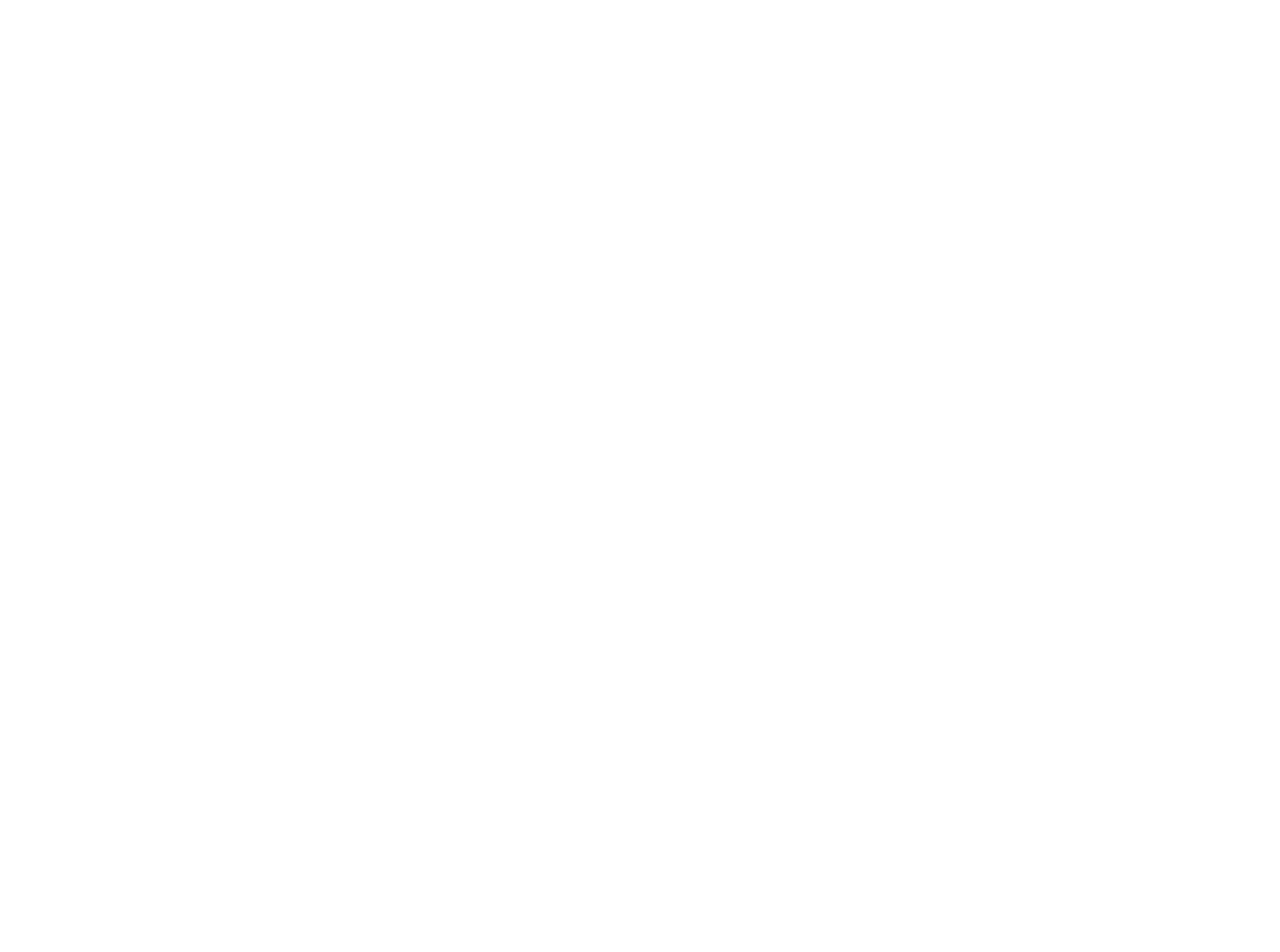
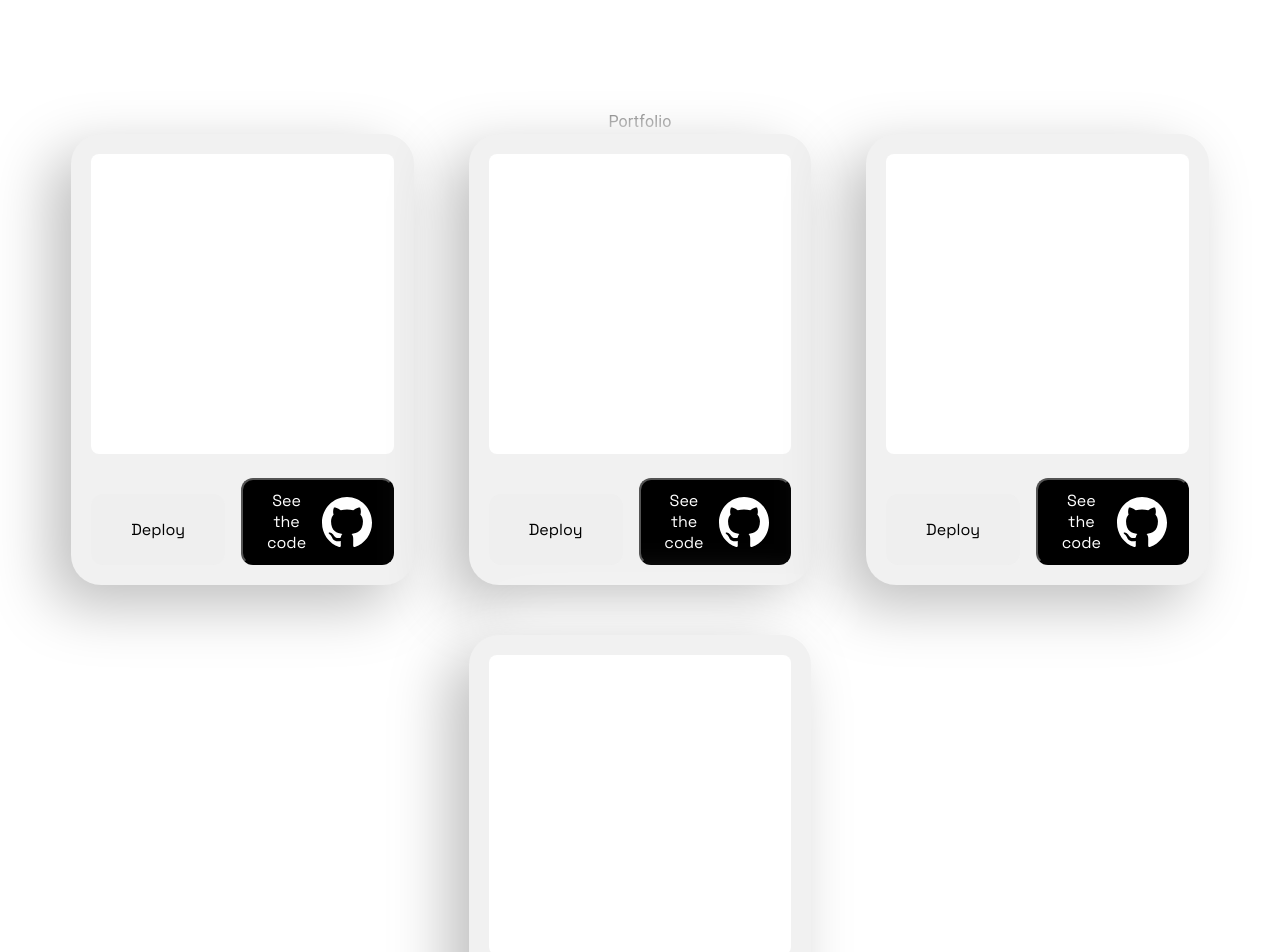
Before and after one commit to OBitencourt/portifolio, a Next.js app: page / in a window 1280 px wide. Shown: the part 2300-3252 px from the top of the page. Before the commit the page ends 2091 px from the top, so only its background shows below. Built offline with nearby package versions, Linux system fonts and the light colour scheme.

Commit message:
feat: making main portifolio structure

```diff
--- a/pages/index.tsx
+++ b/pages/index.tsx
@@ -1,6 +1,7 @@
 import Header from '@/src/components/Header'
 import Home from '@/src/components/Sections/Home'
 import Techs from '@/src/components/Sections/Techs'
+import Portfolio from '@/src/components/Sections/Portfolio'
 
 const Index = () => {
     return (
@@ -8,6 +9,7 @@
             <Header />
             <Home />
             <Techs />
+            <Portfolio />
         </>
     );
 };
--- /dev/null
+++ b/src/components/Sections/Portfolio/index.js
@@ -0,0 +1,141 @@
+import Image from 'next/image'
+import { Content, GitButton, DeployButton, Title } from './style'
+import { Container } from '@mui/material'
+
+const Portfolio = () => {
+
+    return (
+
+        <>
+            <section id="portfolio" style={{margin: '100px 0px'}}>
+                <Title align='center'>
+                    Portfolio
+                </Title>
+                <Container
+                    maxWidth='false'
+                    sx={{
+                        width: '93%',
+                        display: 'flex',
+                        justifyContent: 'space-around',
+                        flexWrap: 'wrap',
+                        gap: '50px'
+                    }}
+                >
+
+                    <Content>
+                        <div style={{
+                            backgroundColor: 'white',
+                            width: '100%',
+                            height: '300px',
+                            borderRadius: '8px'
+                        }}>
+
+                        </div>
+
+                        <div style={{display: 'flex', width: '100%', justifyContent: 'end', marginTop: '24px'}}>
+
+                            <DeployButton>
+                                Deploy
+                            </DeployButton>
+                            <GitButton>
+                                See the code
+                                <Image
+                                    alt='github'
+                                    width={50}
+                                    height={50}
+                                    src="/images/github-white.svg"
+                                    style={{marginLeft: '12px'}}
+                                />
+                            </GitButton>
+                        </div>
+                    </Content>
+                    <Content>
+                        <div style={{
+                            backgroundColor: 'white',
+                            width: '100%',
+                            height: '300px',
+                            borderRadius: '8px'
+                        }}>
+
+                        </div>
+
+                        <div style={{display: 'flex', width: '100%', justifyContent: 'end', marginTop: '24px'}}>
+
+                            <DeployButton>
+                                Deploy
+                            </DeployButton>
+                            <GitButton>
+                                See the code
+                                <Image
+                                    alt='github'
+                                    width={50}
+                                    height={50}
+                                    src="/images/github-white.svg"
+                                    style={{marginLeft: '12px'}}
+                                />
+                            </GitButton>
+                        </div>
+                    </Content>
+                    <Content>
+                        <div style={{
+                            backgroundColor: 'white',
+                            width: '100%',
+                            height: '300px',
+                            borderRadius: '8px'
+                        }}>
+
+                        </div>
+
+                        <div style={{display: 'flex', width: '100%', justifyContent: 'end', marginTop: '24px'}}>
+
+                            <DeployButton>
+                                Deploy
+                            </DeployButton>
+                            <GitButton>
+                                See the code
+                                <Image
+                                    alt='github'
+                                    width={50}
+                                    height={50}
+                                    src="/images/github-white.svg"
+                                    style={{marginLeft: '12px'}}
+                                />
+                            </GitButton>
+                        </div>
+                    </Content>
+                    <Content>
+                        <div style={{
+                            backgroundColor: 'white',
+                            width: '100%',
+                            height: '300px',
+                            borderRadius: '8px'
+                        }}>
+
+                        </div>
+
+                        <div style={{display: 'flex', width: '100%', justifyContent: 'end', marginTop: '24px'}}>
+
+                            <DeployButton>
+                                Deploy
+                            </DeployButton>
+                            <GitButton>
+                                See the code
+                                <Image
+                                    alt='github'
+                                    width={50}
+                                    height={50}
+                                    src="/images/github-white.svg"
+                                    style={{marginLeft: '12px'}}
+                                />
+                            </GitButton>
+                        </div>
+                    </Content>
+                </Container>
+            </section>
+        </>
+
+    )
+}
+
+
+export default Portfolio
--- /dev/null
+++ b/src/components/Sections/Portfolio/style.ts
@@ -0,0 +1,52 @@
+import styled from "styled-components";
+import { Typography } from "@mui/material";
+
+export const Title = styled(Typography)`
+    font-family: "Manrope";
+    font-size: 4rem;
+    font-weight: 500;
+    margin: 0px 0px 50px 0px;
+`
+
+export const Content = styled.div`
+    padding: 20px;
+    width: 30%;
+    background-color: #F1F1F1;
+    border-radius: 30px;
+    box-shadow:  -20px 20px 60px #bebebe,
+             20px -20px 60px #ffffff;
+    display: flex;
+    flex-direction: column;
+`
+export const GitButton = styled.button`
+    background-color: black;
+    display: flex;
+    align-items: center;
+    border-radius: 12px;
+    padding: 10px 20px;
+    align-self: flex-end;
+    font-family: "Space Grotesk";
+    font-size: 1rem;
+    color: white;
+    margin-left: 16px;
+    transition: all 150ms ease-in-out;
+    cursor: pointer;
+
+    &:hover {
+        background-color:rgb(27, 27, 27);
+    }
+`
+
+export const DeployButton = styled.button`
+    border-radius: 12px;
+    padding: 25px 40px;
+    align-self: flex-end;
+    font-family: "Space Grotesk";
+    font-size: 1rem;
+    border: none;
+    transition: all 150ms ease-in-out;
+
+    &:hover {
+        background-color:rgb(196, 196, 196);
+    }
+`
--- a/src/components/Sections/Techs/index.js
+++ b/src/components/Sections/Techs/index.js
@@ -7,7 +7,7 @@
     return (
 
         <>
-            <section id="techs" style={{margin: '100px 0px'}}>
+            <section id="techs" style={{margin: '100px 0px', height: '150vh', display: 'flex', flexDirection: 'column' ,justifyContent: 'center'}}>
                 <Title align="center" gutterBottom>
                     My Techs
                 </Title>
```
Also changed, not shown: public/images/github-white.svg (added).
